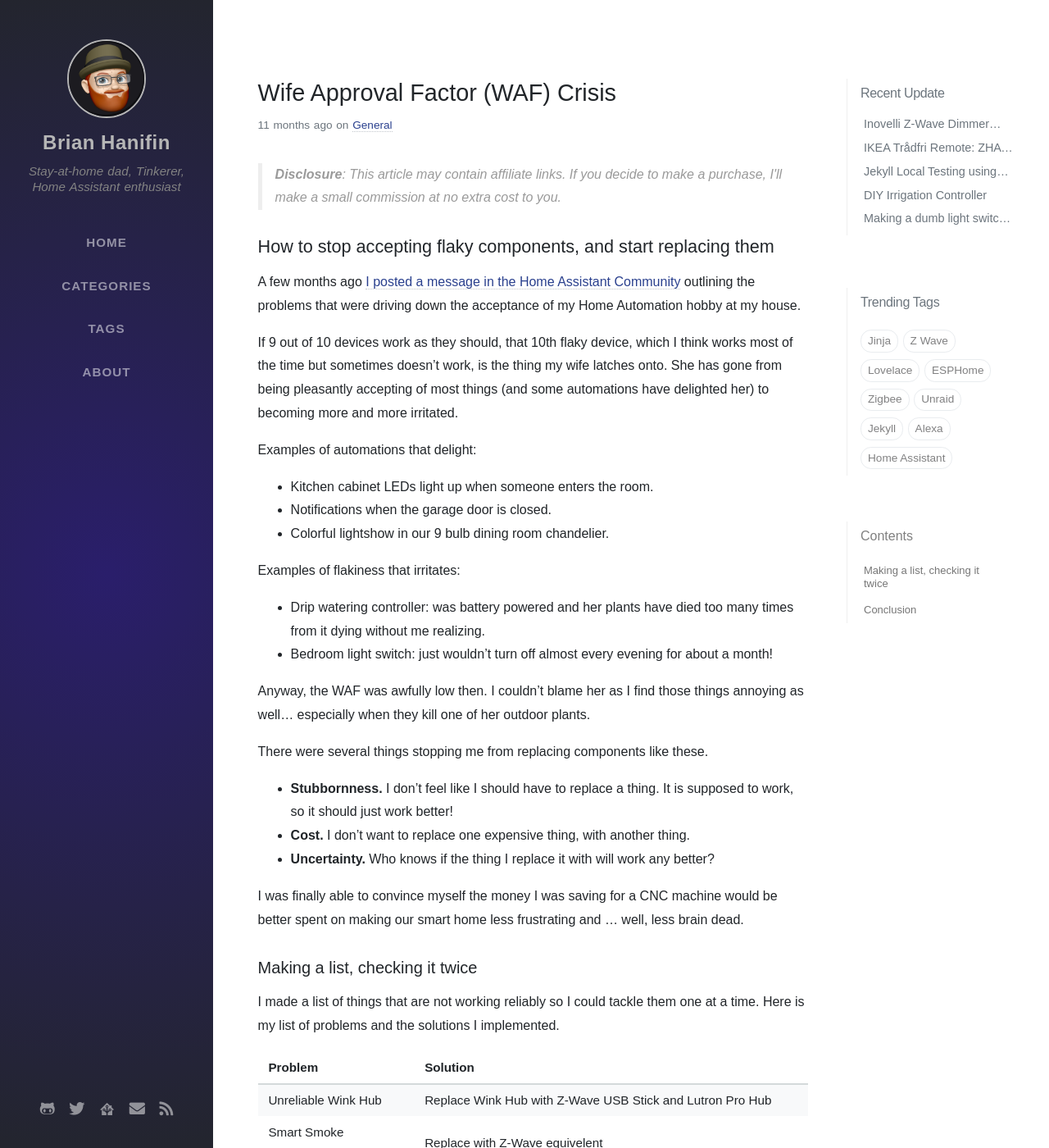
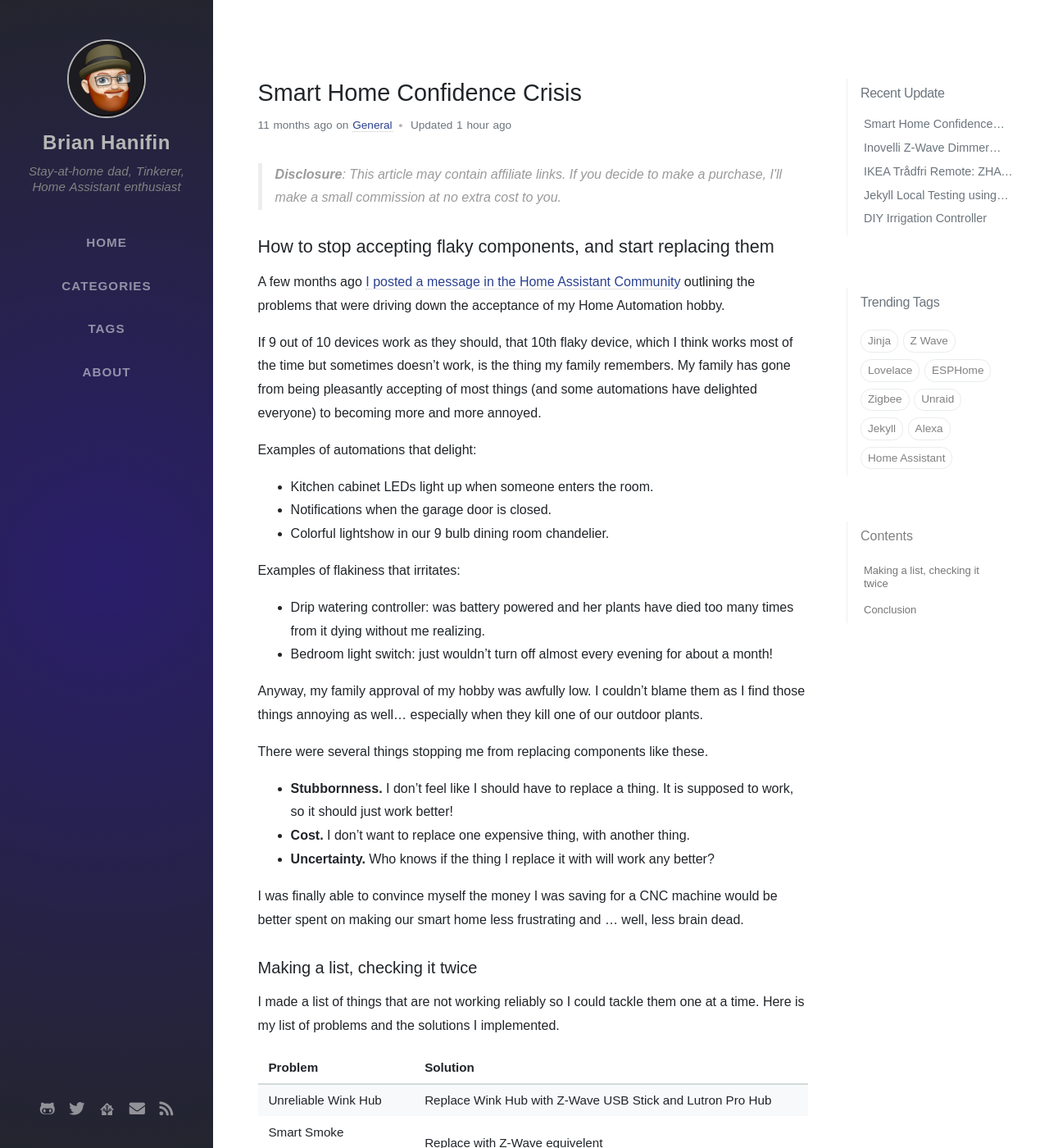
Before and after one commit to brianhanifin/brianhanifin.com, a Jekyll site: the page built from _posts/2019-12-29-stop-accepting-flaky-components-replace-them.md, in a window 1280 px wide and 1400 px high. Shown: the whole window at 82% size. Built offline with Jekyll 4.4.1, drawn with Linux system fonts in a browser that asks for light colours; nearby versions of some CDN libraries; some web fonts are replaced; comment, search, counter and statistics services are not loaded.

Commit message:
smart home confidence crisis: revised wording of title and some content

```diff
--- a/_posts/2019-12-29-stop-accepting-flaky-components-replace-them.md
+++ b/_posts/2019-12-29-stop-accepting-flaky-components-replace-them.md
@@ -1,21 +1,21 @@
 ---
-title: Wife Approval Factor (WAF) Crisis
+title: Smart Home Confidence Crisis
 date: 2019-12-29 09:15:00 -0700
 categories: [General]
 tags: [Home Assistant]
 seo:
-  date_modified: 2019-12-29 09:15:00 -0700
+  date_modified: 2020-12-15 09:00:00 -0700
 # sticky: true
 ---
 
 ## How to stop accepting flaky components, and start replacing them
 
-A few months ago [I posted a message in the Home Assistant Community](https://community.home-assistant.io/t/waf-crisis-how-to-stop-accepting-flaky-components-and-start-replacing-them/138066)
-outlining the problems that were driving down the acceptance of my Home Automation hobby at my house.
+A few months ago [I posted a message in the Home Assistant Community](https://community.home-assistant.io/t/138066)
+outlining the problems that were driving down the acceptance of my Home Automation hobby.
 
 If 9 out of 10 devices work as they should, that 10th flaky device, which I think works most of the time but
-sometimes doesn’t work, is the thing my wife latches onto. She has gone from being pleasantly accepting of
-most things (and some automations have delighted her) to becoming more and more irritated.
+sometimes doesn't work, is the thing my family remembers. My family has gone from being pleasantly accepting
+of most things (and some automations have delighted everyone) to becoming more and more annoyed.
 
 Examples of automations that delight:
 
@@ -29,14 +29,14 @@ Examples of flakiness that irritates:
 me realizing.
 * Bedroom light switch: just wouldn't turn off almost every evening for about a month!
 
-Anyway, the WAF was awfully low then. I couldn't blame her as I find those things annoying as well...
-especially when they kill one of her outdoor plants.
+Anyway, my family approval of my hobby was awfully low. I couldn't blame them as I find those things annoying
+as well... especially when they kill one of our outdoor plants.
 
 There were several things stopping me from replacing components like these.
 
-* **Stubbornness.** I don’t feel like I should have to replace a thing. It is supposed to work, so it should
+* **Stubbornness.** I don't feel like I should have to replace a thing. It is supposed to work, so it should
 just work better!
-* **Cost.** I don’t want to replace one expensive thing, with another thing.
+* **Cost.** I don't want to replace one expensive thing, with another thing.
 * **Uncertainty.** Who knows if the thing I replace it with will work any better?
 
 I was finally able to convince myself the money I was saving for a CNC machine would be better spent on
```
